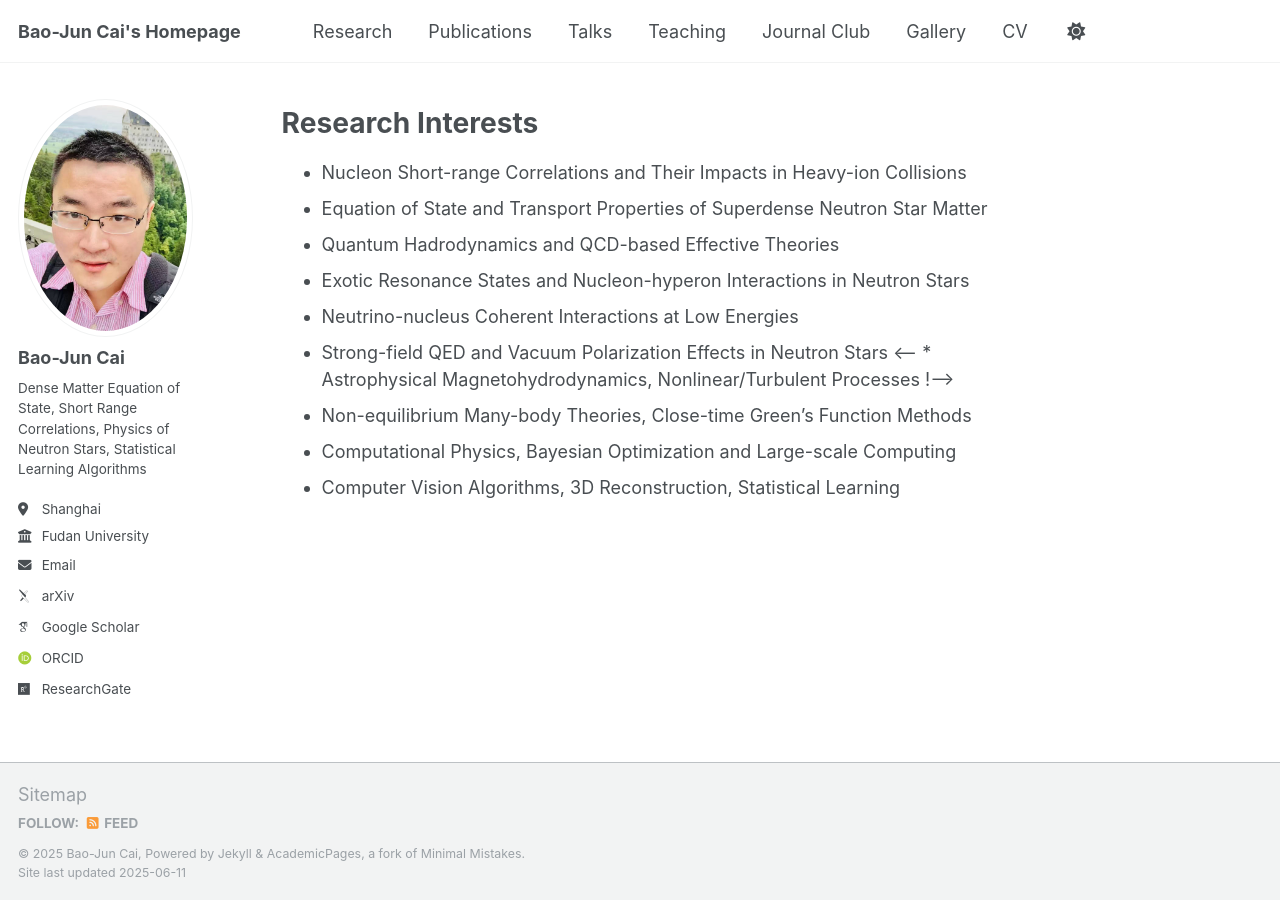
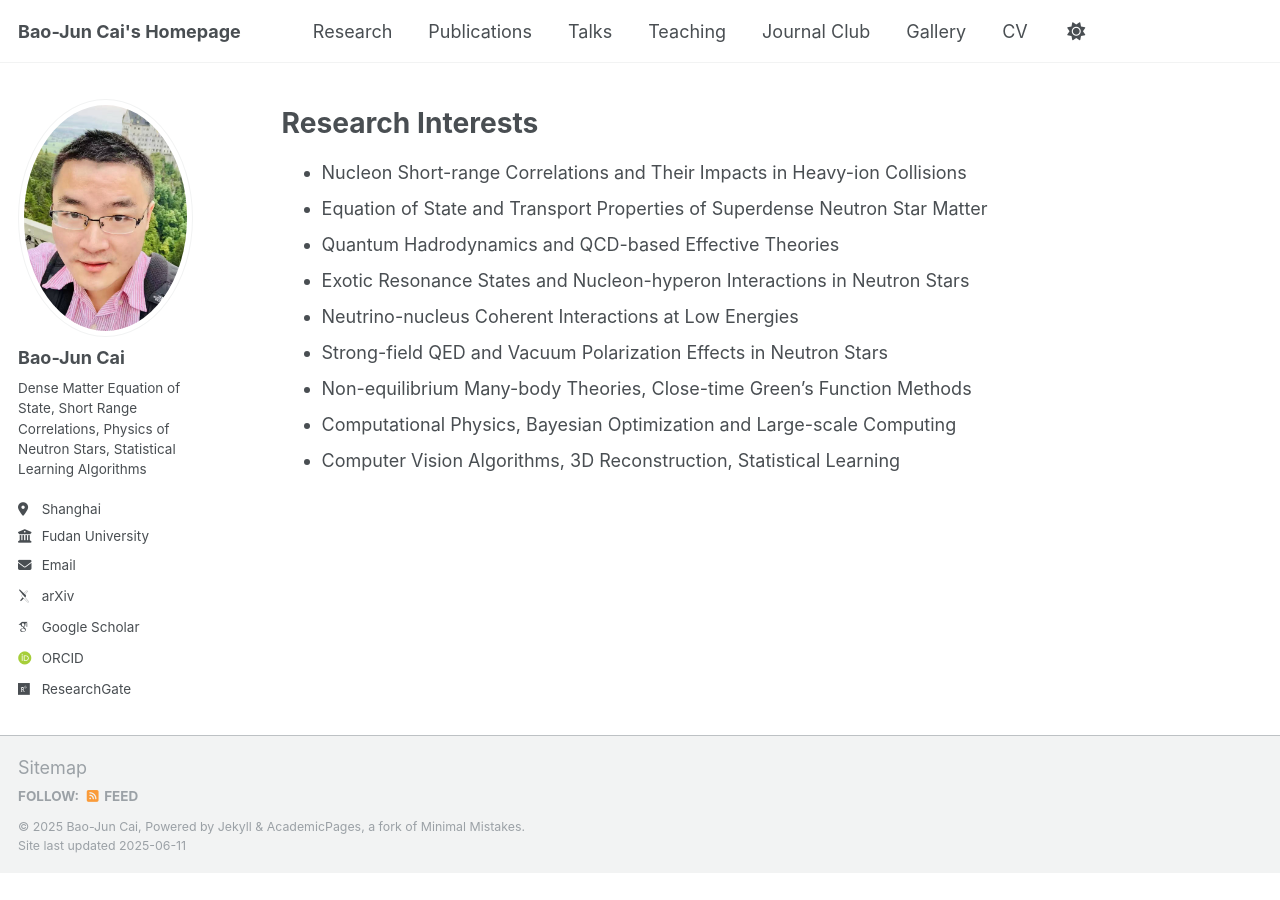
Before and after one commit to bjcai-phys/bjcai-phys.github.io, a Jekyll site: the page built from _pages/cv.md, in a window 1280 px wide and 900 px high, scrolled down 777 px. Built offline with Jekyll 4.4.1, drawn with Linux system fonts in a browser that asks for light colours; some web fonts are replaced; after the commit the page ends 1650 px from its top, so only the background shows below that.

Commit message:
Update cv.md

```diff
--- a/_pages/cv.md
+++ b/_pages/cv.md
@@ -40,7 +40,6 @@ Research Interests
 * Exotic Resonance States and Nucleon-hyperon Interactions in Neutron Stars
 * Neutrino-nucleus Coherent Interactions at Low Energies
 * Strong-field QED and Vacuum Polarization Effects in Neutron Stars
-<-- * Astrophysical Magnetohydrodynamics, Nonlinear/Turbulent Processes !-->
 * Non-equilibrium Many-body Theories, Close-time Green’s Function Methods
 * Computational Physics, Bayesian Optimization and Large-scale Computing
 * Computer Vision Algorithms, 3D Reconstruction, Statistical Learning
```
